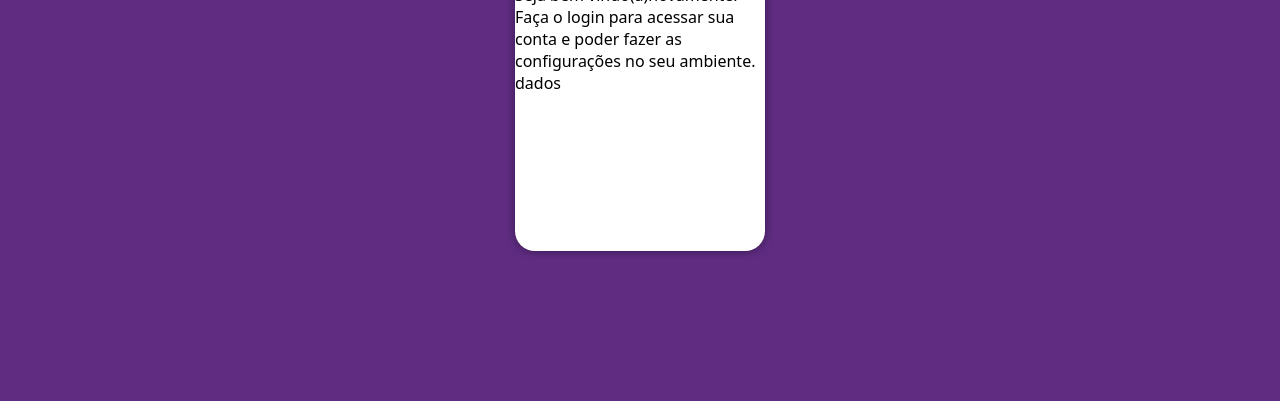
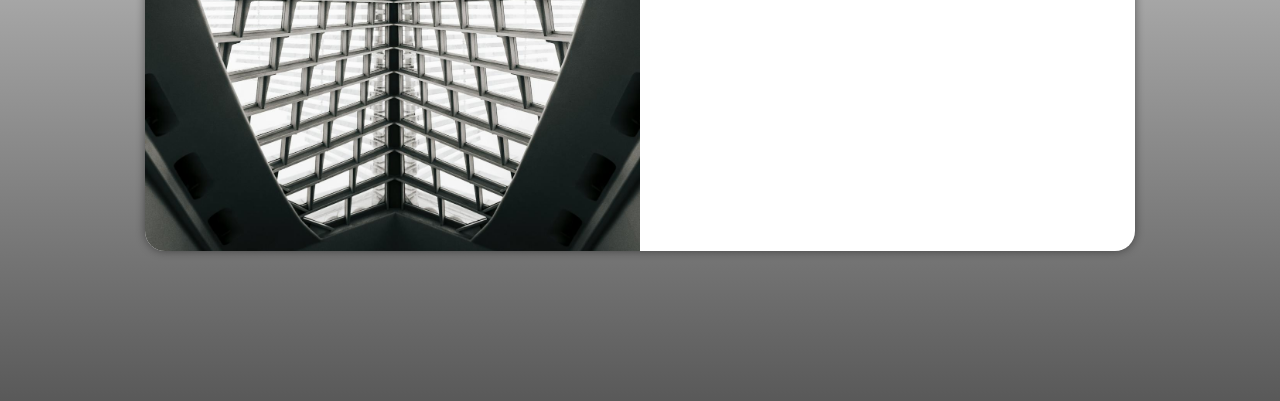
Before and after one commit to brunoleocosta/Login-Project, a plain HTML site: page index.html in a window 1280 px wide. Shown: the part 399-800 px from the top of the page. Drawn offline with Linux system fonts and the light colour scheme.

Commit message:
inclui gradientes

```diff
--- /dev/null
+++ b/estilos/media-query.css
@@ -0,0 +1,55 @@
+@charset "UTF-8";
+
+/*Typical Device Breakpoints
+----------------------------
+Pequenas telas: até 600px
+Celular: de 600px até 768px
+Tablet: 768px até 992px
+Desktop: 992px até 1200px
+Grandes telas: acima de 1200px
+*/
+
+@media screen and (min-width: 768px) and (max-width: 992px) {
+   body {
+    background-image: linear-gradient(to top, #595959, #F2F2F2);
+   }
+
+
+    section#login {
+        width: 80vw;
+    }
+
+    section#login > div#imagem {
+        float: left;
+        width: 30%;
+        height: 100%;
+    }
+
+    section#login > div#formulario {
+        float: right;
+        width: 70%;
+    }
+}
+
+@media screen and (min-width: 992px) {
+    body {
+        background-image: linear-gradient(to top, #595959, #F2F2F2);
+    }
+
+
+    section#login {
+        width: 990px;
+    }
+
+    section#login > div#imagem {
+        float:left;
+        width: 50%;
+        height: 100%;
+    }
+
+    section#login > div#formulario {
+        float:right;
+        width: 50%;
+    }
+
+}
--- a/estilos/style.css
+++ b/estilos/style.css
@@ -14,7 +14,7 @@
 }
 
 body, html {
-    background-color: #5f2c82;
+    background-color: #A6A6A6;
     height: 100vh;
     width: 100vw;
 }
@@ -37,11 +37,20 @@ section#login {
     height: 500px;
     border-radius: 20px;
     box-shadow: 0px 0px 10px rgba(0, 0, 0, 0.450);
+
+    transition: width .3s, height .3s;
+    transition-timing-function: ease;
 }
 
 section#login > div#imagem {
-    background-color: #5f2c82 url(../imagens/pexels-marina-3620913.jpg) no-repeat;
+    display: block;
+    background-image: url(../imagens/pexels-todd-trapani-2276927.jpg);
     background-size: cover;
-    background-position: left bottom;
+    background-position: right bottom;
     height: 200px;
 }
+
+section#login > div#formulario {
+    display: block;
+    padding:10px;
+}
--- a/index.html
+++ b/index.html
@@ -5,13 +5,13 @@
     <meta name="viewport" content="width=device-width, initial-scale=1.0">
     <title>Login</title>
     <link rel="stylesheet" href="estilos/style.css">
+    <link rel="stylesheet" href="estilos/media-query.css">
 </head>
 <body>
     <main>
         <section id="login">
             <div id="imagem">
-
-
+                <!--Aqui vai a imagem nas CSS-->
             </div>
             <div id="formulario">
                 <h1>Login</h1>
```
Also changed, not shown: imagens/pexels-todd-trapani-2276927.jpg (added).
